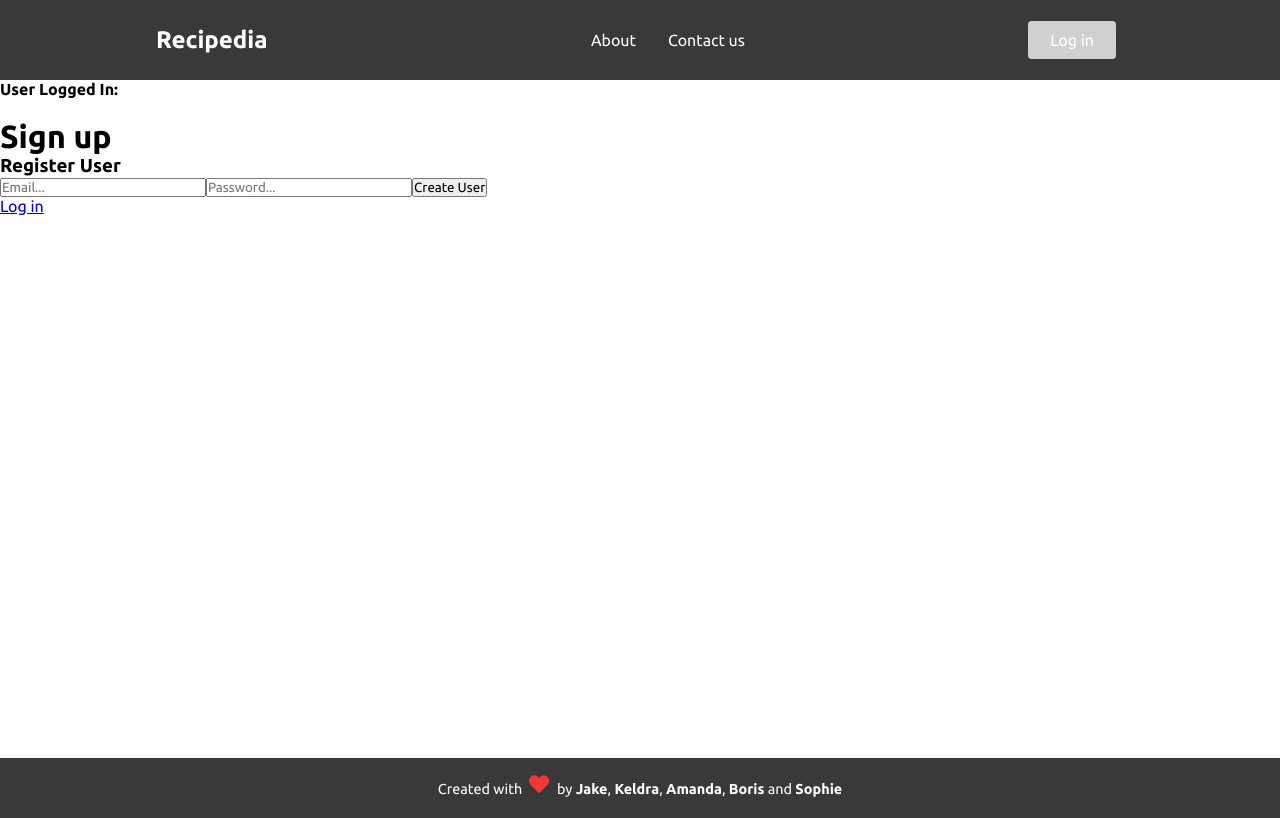
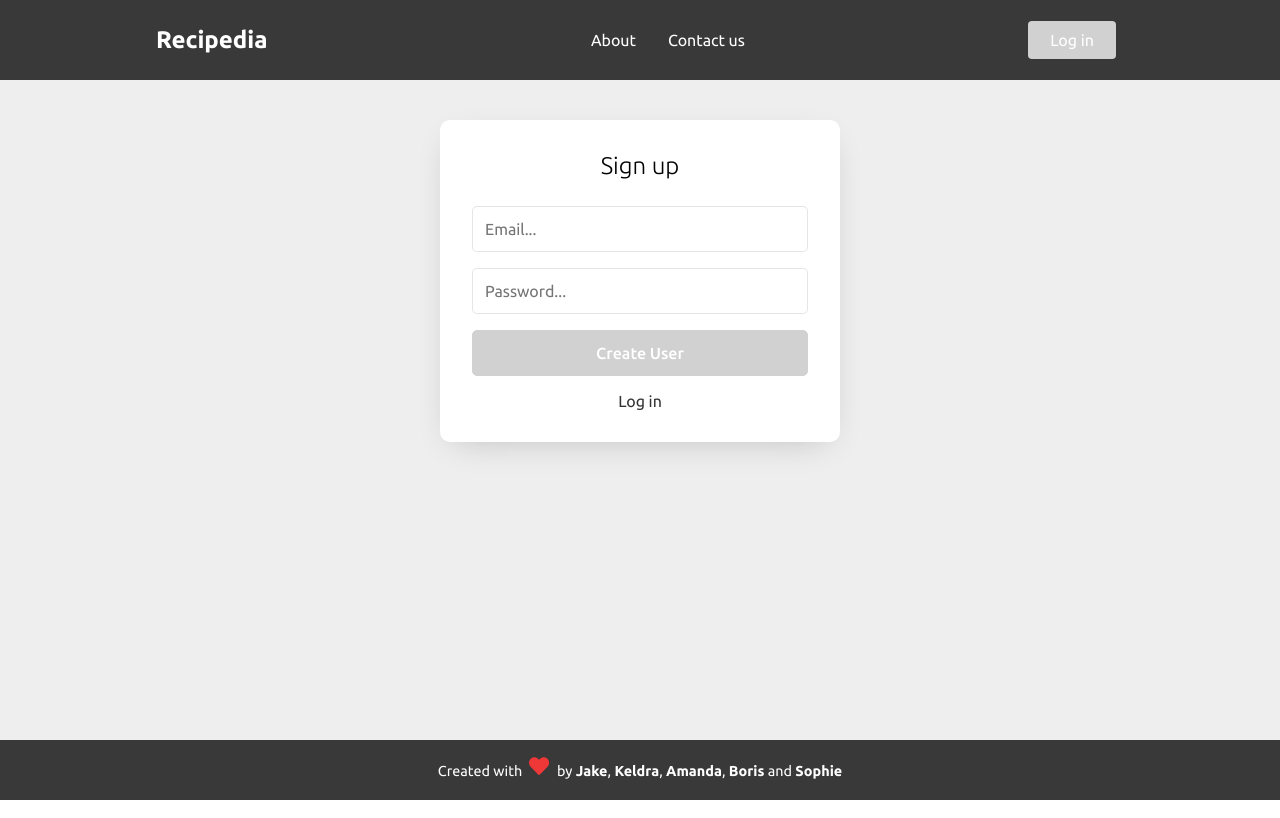
Before and after one commit to SophieBonneval/Recipedia, a React (Create React App) app: page /sign-up in a window 1280 px wide. Built offline with nearby package versions, Linux system fonts and the light colour scheme; no server answers.

Commit message:
Authentication CSS

```diff
--- a/src/App.js
+++ b/src/App.js
@@ -1,5 +1,5 @@
 import './App.css';
-import React, { useState } from 'react';
+import React from 'react';
 import { BrowserRouter as Router, Switch, Route } from 'react-router-dom';
 import Navbar from './components/Navbar';
 import Footer from './components/Footer/Footer';
@@ -10,25 +10,21 @@ import SignUp from './pages/SignUp';
 import LogIn from './pages/LogIn';
 import Sidebar from './components/Sidebar';
 import RecipeDetail from './components/RecipeDetail/Recipedetail';
-import { onAuthStateChanged } from 'firebase/auth';
-import { auth } from './firebase-config';
+// import { onAuthStateChanged } from 'firebase/auth';
+// import { auth } from './firebase-config';
 
 function App() {
-  const [user, setUser] = useState({});
+  // const [user, setUser] = useState({});
 
-  onAuthStateChanged(auth, (currentUser) => {
-    setUser(currentUser);
-  });
+  // onAuthStateChanged(auth, (currentUser) => {
+  //   setUser(currentUser);
+  // });
 
   return (
     <div className='app' data-testid='test-app'>
       <Router>
         <Sidebar />
         <Navbar />
-        <div>
-          <h4> User Logged In: </h4>
-          {user?.email}
-        </div>
         <Switch>
           <Route path='/' exact component={Home} />
           <Route path='/about' component={About} />
@@ -50,3 +46,8 @@ export default App;
 //  const toggle = () => {
 //    setIsOpen(!isOpen);
 //  };
+
+/* <div>
+<h4> User Logged In: </h4>
+{user?.email}
+</div> */
--- a/src/components/Authenticate/index.js
+++ b/src/components/Authenticate/index.js
@@ -1,10 +1,12 @@
 import React, { useState } from 'react';
+import { useHistory } from 'react-router';
 import { signInWithEmailAndPassword } from 'firebase/auth';
 import { auth } from '../../firebase-config';
 
 const Authenticate = () => {
   const [loginEmail, setLoginEmail] = useState('');
   const [loginPassword, setLoginPassword] = useState('');
+  const history = useHistory();
 
   const login = async () => {
     try {
@@ -13,6 +15,7 @@ const Authenticate = () => {
         loginEmail,
         loginPassword
       );
+      history.replace('/');
       console.log(user);
     } catch (error) {
       console.log(error.message);
@@ -20,8 +23,7 @@ const Authenticate = () => {
   };
 
   return (
-    <div>
-      <h3> Login </h3>
+    <div className='auth-form'>
       <input
         type='email'
         placeholder='Email...'
--- a/src/components/Navbar/NavbarElements.js
+++ b/src/components/Navbar/NavbarElements.js
@@ -90,3 +90,21 @@ export const NavBtnLink = styled(Link)`
     color: #d1d1d1;
   }
 `;
+
+export const NavBtnNormal = styled.button`
+  border-radius: 4px;
+  background: #d1d1d1;
+  padding: 10px 22px;
+  color: #fff;
+  outline: none;
+  cursor: pointer;
+  transition: all 0.2s ease-in-out;
+  text-decoration: none;
+  border: none;
+
+  &:hover {
+    transition: all 0.2s ease-in-out;
+    background: #fff;
+    color: #d1d1d1;
+  }
+`;
--- a/src/components/Navbar/index.js
+++ b/src/components/Navbar/index.js
@@ -7,6 +7,7 @@ import {
   NavMenu,
   NavBtn,
   NavBtnLink,
+  NavBtnNormal,
 } from './NavbarElements';
 import { onAuthStateChanged, signOut } from 'firebase/auth';
 import { auth } from '../../firebase-config';
@@ -44,7 +45,7 @@ const Navbar = () => {
         </NavMenu>
         <NavBtn>
           {user ? (
-            <button onClick={logout}> Sign Out </button>
+            <NavBtnNormal onClick={logout}> Sign Out </NavBtnNormal>
           ) : (
             <NavBtnLink to='/log-in'>Log in</NavBtnLink>
           )}
--- a/src/components/Recipe/Recipe.css
+++ b/src/components/Recipe/Recipe.css
@@ -21,7 +21,6 @@
   -ms-user-select: none;
   user-select: none;
   width: 100%;
-  height: 225px;
 }
 
 .card-body {
--- a/src/components/Register/index.js
+++ b/src/components/Register/index.js
@@ -1,10 +1,12 @@
 import React, { useState } from 'react';
 import { createUserWithEmailAndPassword } from 'firebase/auth';
 import { auth } from '../../firebase-config';
+import { useHistory } from 'react-router';
 
 const Register = () => {
   const [registerEmail, setRegisterEmail] = useState('');
   const [registerPassword, setRegisterPassword] = useState('');
+  const history = useHistory();
 
   const register = async () => {
     try {
@@ -13,6 +15,7 @@ const Register = () => {
         registerEmail,
         registerPassword
       );
+      history.replace('/');
       console.log(user);
     } catch (error) {
       console.log(error.message);
@@ -20,8 +23,8 @@ const Register = () => {
   };
 
   return (
-    <div>
-      <h3> Register User </h3>
+    <div className='auth-form'>
+      <div className='form-input'>
         <input
           type='email'
           placeholder='Email...'
@@ -29,6 +32,8 @@ const Register = () => {
             setRegisterEmail(event.target.value);
           }}
         />
+      </div>
+      <div className='form-input'>
         <input
           type='password'
           placeholder='Password...'
@@ -36,6 +41,7 @@ const Register = () => {
             setRegisterPassword(event.target.value);
           }}
         />
+      </div>
 
       <button onClick={register}> Create User</button>
     </div>
--- a/src/components/Searchbar/Searchbar.css
+++ b/src/components/Searchbar/Searchbar.css
@@ -7,7 +7,7 @@
 
 .col {
   display: grid;
-  grid-template-columns: repeat(auto-fit, 260px);
+  grid-template-columns: repeat(auto-fit, minmax(260px, 1fr));
   grid-gap: 20px;
   background-color: #fff;
   color: #444;
@@ -18,13 +18,8 @@
 .search-area {
   display: flex;
   justify-content: center;
-  margin: 32px 10%;
-}
-
-@media screen and (max-width: 400px) {
-  .search-area {
-    margin: 32px 0;
-  }
+  margin: 32px auto;
+  max-width: 800px;
 }
 
 .search-area input {
@@ -43,7 +38,7 @@
   border: 1px solid #d1d1d1;
   background-color: #d1d1d1;
   cursor: pointer;
-  flex: 1 0 30%;
+  flex: 1 0 25%;
   font-size: 16px;
 }
 
--- a/src/pages/LogIn.js
+++ b/src/pages/LogIn.js
@@ -4,10 +4,12 @@ import './index.css';
 
 const LogIn = () => {
   return (
-    <div className='container'>
-      <h1>Log in</h1>
-      <Authenticate />
-      <a href='/sign-up'>Sign up</a>
+    <div className='auth-container'>
+      <div className='wrap-auth'>
+        <h2>Log in</h2>
+        <Authenticate />
+        <a href='/sign-up'>Sign up</a>
+      </div>
     </div>
   );
 };
--- a/src/pages/SignUp.js
+++ b/src/pages/SignUp.js
@@ -4,10 +4,12 @@ import './index.css';
 
 const SignUp = () => {
   return (
-    <div className='container'>
-      <h1>Sign up</h1>
-      <Register />
-      <a href='/log-in'>Log in</a>
+    <div className='auth-container'>
+      <div className='wrap-auth'>
+        <h2>Sign up</h2>
+        <Register />
+        <a href='/log-in'>Log in</a>
+      </div>
     </div>
   );
 };
--- a/src/pages/index.css
+++ b/src/pages/index.css
@@ -2,3 +2,72 @@
   margin: 20px 0;
   min-height: calc(100vh - 180px);
 }
+
+.auth-container {
+  min-height: calc(100vh - 140px);
+  padding: 40px 0;
+  display: flex;
+  flex-wrap: wrap;
+  justify-content: center;
+  background-color: rgb(238, 238, 238);
+}
+
+.wrap-auth {
+  position: relative;
+  background: #fff;
+  border-radius: 10px;
+  -webkit-box-shadow: 0 10px 34px -15px rgba(0, 0, 0, 0.24);
+  -moz-box-shadow: 0 10px 34px -15px rgba(0, 0, 0, 0.24);
+  box-shadow: 0 10px 34px -15px rgba(0, 0, 0, 0.24);
+  padding: 2rem;
+  min-width: 400px;
+  height: 100%;
+  text-align: center;
+}
+
+.wrap-auth h2 {
+  font-weight: 300;
+  margin-bottom: 1.6rem;
+}
+
+.wrap-auth a {
+  text-decoration: none;
+  color: #333;
+}
+
+.auth-form input {
+  height: 46px;
+  background: #fff;
+  color: #000;
+  border-radius: 5px;
+  border-top-left-radius: 5px;
+  border-bottom-left-radius: 5px;
+  -webkit-box-shadow: none;
+  box-shadow: none;
+  border: 1px solid rgba(0, 0, 0, 0.1);
+  width: 100%;
+  margin-bottom: 1rem;
+  display: block;
+  padding: 0.375rem 0.75rem;
+  font-size: 1rem;
+  font-weight: 400;
+  line-height: 1.5;
+}
+
+.auth-form button {
+  background: #d1d1d1 !important;
+  border: 1px solid #d1d1d1 !important;
+  color: #fff !important;
+  cursor: pointer;
+  padding: 0.375rem 0.75rem;
+  line-height: 1.5;
+  text-align: center;
+  vertical-align: middle;
+  display: inline-block;
+  font-weight: 500;
+  height: 46px;
+  width: 100%;
+  border-radius: 5px;
+  font-size: 1rem;
+  margin-bottom: 1rem;
+}
```
Lines whose indentation alone changed are shown as unchanged.
